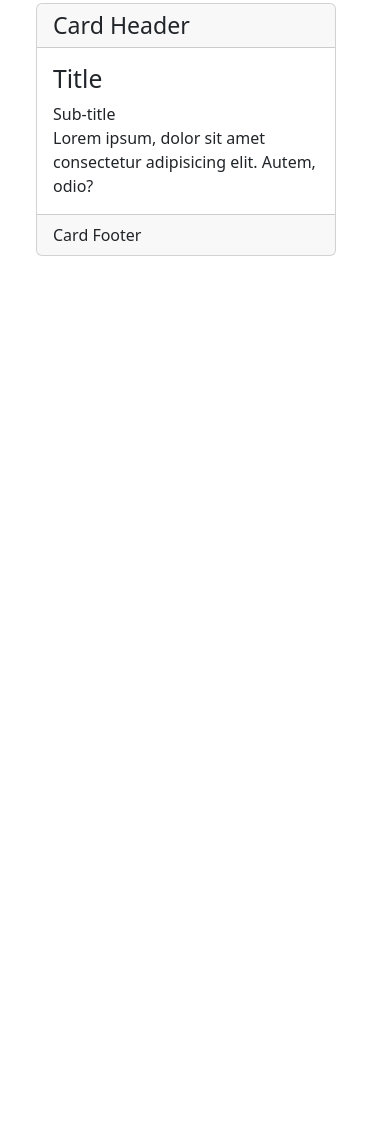
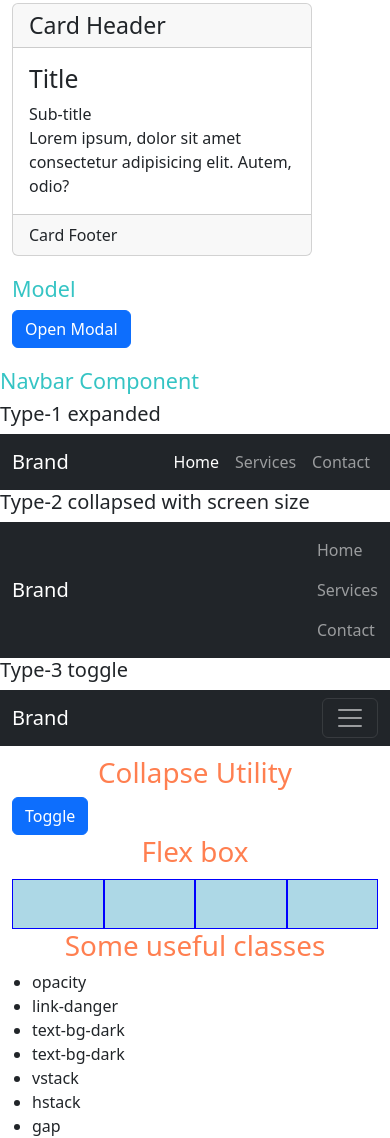
Before and after one commit to charanteja-7/DevSnippets, a plain HTML site: page bootstrap/index.html in a window 390 px wide. Shown: the part 5954-7092 px from the top of the page. Before the commit the page ends 7066 px from the top, so only its background shows below. Drawn offline with nearby package versions, Linux system fonts and the light colour scheme.

Commit message:
Updated file

```diff
--- a/bootstrap/index.html
+++ b/bootstrap/index.html
@@ -84,7 +84,7 @@
         </div>
     </div>
 
-
+   </div>
     <!-- lets learn row inside a column -->
     <div class="container">
         <div class="row">
@@ -177,6 +177,7 @@
             </tr>
         </tbody>
     </table>
+</div>
 </div>
 <hr>
 <hr>
@@ -334,7 +335,7 @@
         </div>
         <div class="card-footer">Card Footer</div>
     </div>
-    <h4>card group</h4>
+    <h4>Card group</h4>
     <div class="card-group">
         <div class="card" style="width: 300px;">
             <h3 class="card-header">Card Header</h3>
@@ -370,9 +371,134 @@
             <div class="card-footer">Card Footer</div>
         </div>
     </div>
+    <!-- learining about modal -->
+    <!-- we can also use modal-dialog-scrollable and modal-dialog-center also  -->
+    <h4>Model</h4>
+    <button class="btn btn-primary"  data-bs-toggle="modal" data-bs-target="#modal">Open Modal</button>
+    <div class="modal fade" id="modal">
+        <div class="modal-dialog" >
+            <div class="modal-content">
+                <div class="modal-header">
+                    <h1>Header</h1>
+                    <button class="btn btn-close" data-bs-dismiss="modal" data-bs-target="#modal"></button>
+                </div>
+                <div class="modal-body">Body</div>
+                <div class="modal-footer">
+                    <button class="btn btn-danger" data-bs-dismiss="modal">Close</button>
+                </div>
+            </div>
+        </div>
+    </div>
 </div>
 
+<h4>Navbar Component</h4>
+<!-- navebar expand  -->
+<h5>Type-1 expanded</h5>
+<nav class="navbar navbar-expand navbar-dark bg-dark" >
+    <div class="container m-0">
+        <a href="#" class="navbar-brand" >Brand</a>
+        <ul class="navbar-nav">
+            <li class="nav-item">
+                <a href="#" class="nav-link active">Home</a>
+            </li>
+            <li class="nav-item">
+                <a href="#" class="nav-link">Services</a>
+            </li>
+            <li class="nav-item">
+                <a href="#" class="nav-link">Contact</a>
+            </li>
+        </ul>
+    </div>
+</nav>
+<h5>Type-2 collapsed with screen size</h5>
+<!-- navbar collapse when below md screen size -->
+<nav class="navbar navbar-expand-md navbar-dark bg-dark" >
+    <div class="container m-0">
+        <a href="#" class="navbar-brand">Brand</a>
+        <ul class="navbar-nav">
+            <li class="nav-item">
+                <a href="#" class="nav-link">Home</a>
+            </li>
+            <li class="nav-item">
+                <a href="#" class="nav-link">Services</a>
+            </li>
+            <li class="nav-item">
+                <a href="#" class="nav-link">Contact</a>
+            </li>
+        </ul>
+    </div>
+</nav>
+<h5>Type-3 toggle</h5>
+<!-- navbar toggle based on screen size screen size -->
+<nav class="navbar navbar-expand-md navbar-dark bg-dark" >
+    <div class="container m-0">
+        <a href="#" class="navbar-brand">Brand</a>
+        <!-- <button class="navbar-toggler navbar-toggler-icon" data-bs-toggle="collapse" data-bs-target="#nav" aria-controls="nav" aria-label="Expand-Navigation"></button> -->
+        <button class="navbar-toggler" data-bs-toggle="collapse" data-bs-target="#nav" aria-controls="nav" aria-label="Expand-Navigation"><span class="navbar-toggler-icon"></span></button>
+       <div class="collapse navbar-collapse" id="nav">
+        <ul class="navbar-nav">
+            <li class="nav-item">
+                <a href="#" class="nav-link">Home</a>
+            </li>
+            <li class="nav-item">
+                <a href="#" class="nav-link">Services</a>
+            </li>
+            <li class="nav-item">
+                <a href="#" class="nav-link">Contact</a>
+            </li>
+        </ul>
+       </div>
+    </div>
+</nav>
+<!-- now lets learn something called utility -->
+<div class="container">
 
+    <h1> Collapse Utility</h1>
+    <button class="btn btn-primary"  data-bs-toggle="collapse" data-bs-target="#row" aria-expanded="false">Toggle</button>
+
+    <div class="row collapse" id="row">
+        <div class="col">
+            <div class="box"></div>
+        </div>
+    </div>
+
+    <div class="row collapse" id="row">
+        <div class="col">
+            <div class="box"></div>
+        </div>
+    </div>
+
+</div>
+<!-- flex-box  -->
+<h1>Flex box</h1>
+<div class="container">
+    <div class="d-flex justify-content-end align-items-center">
+        <div class="box" style="width: 100px;"></div>
+        <div class="box" style="width: 100px;"></div>
+        <div class="box" style="width: 100px;"></div>
+        <div class="box" style="width: 100px;"></div>
+    </div>
+</div>
+<h1>Some useful classes</h1>
+<ul>
+    <li>opacity</li>
+    <li>link-danger</li>
+    <li>text-bg-dark</li>
+    <li>text-bg-dark</li>
+    <li>vstack</li>
+    <li>hstack</li>
+    <li>gap</li>
+    <li>border</li>
+    <li>border-primary(color)</li>
+    <li>border-3(border-size)</li>
+    <li>rounded</li>
+    <li>border-top/left/right/bottom</li>
+    <li>d-flex,d-lg-flex</li>
+    <li>d-grid ,d-none,d-lg-none</li>
+    <li>p-5(padding)/pt/pb/p-lg-2/pe ...</li>
+    <li>m/m-auto/mt/mb</li>
+
+</ul>
 <!-- remove test later -->
 <div class="test"></div>
 </body>
```
